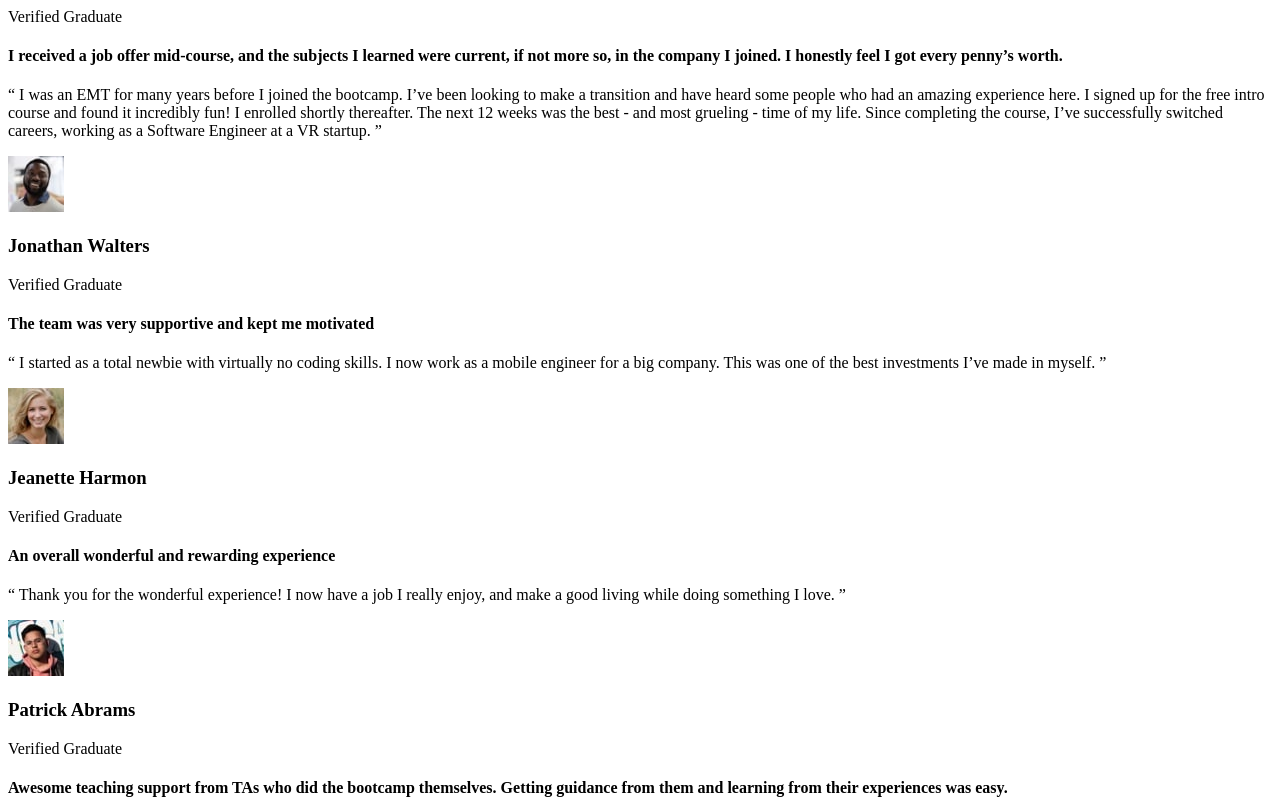
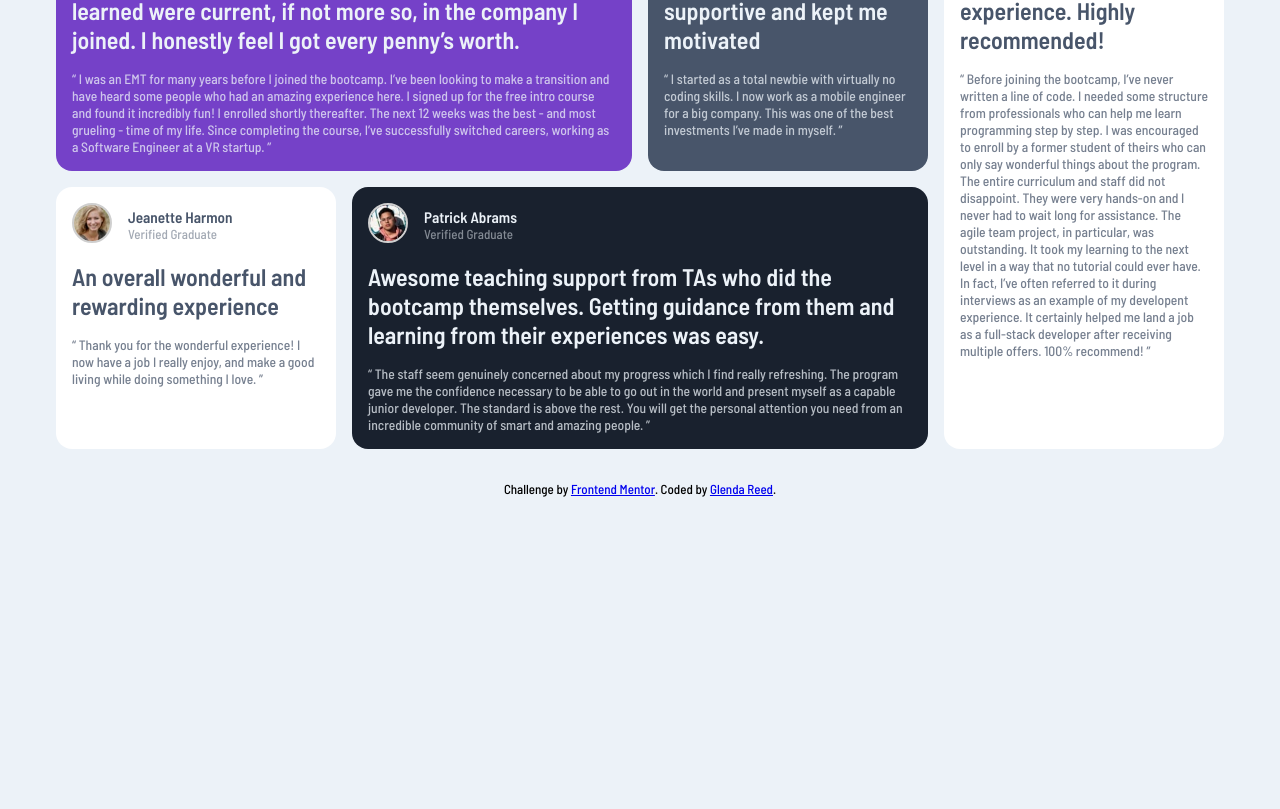
Before and after one commit to Glenda9031/Testimonials_Grid_Section, a plain HTML site: page index.html in a window 1280 px wide. Shown: the part 140-949 px from the top of the page. After the commit the page ends 800 px from the top, so only its background shows below. Drawn offline with Linux system fonts and the light colour scheme.

Commit message:
Update index.html and style.css

```diff
--- a/css/style.css
+++ b/css/style.css
@@ -0,0 +1,129 @@
+:root {
+    --violet: hsl(263, 55%, 52%);
+    --dark-blue: hsl(219, 29%, 14%);
+    --dark-grayish-blue: hsl(217, 19%, 35%);
+    --white: hsl(0, 0%, 100%);
+    --gray: hsl(0, 0%, 81%);
+    --light-gray: hsl(210, 46%, 95%);
+}
+
+* {
+    margin: 0;
+    padding: 0;
+    box-sizing: border-box;
+}
+
+body {
+    background-color: var(--light-gray);
+    font-size: 13px;
+    font-family: 'Barlow Semi Condensed', sans-serif;
+    font-weight: 500;
+}
+
+.container {
+    max-width: 1200px;
+    padding: 2rem 1rem;
+    margin: 0 auto;
+    display: grid;
+    grid-gap: 1rem;
+}
+
+.card {
+    background-color: var(--white);
+    border-radius: 1rem;
+    color: var(--dark-grayish-blue);
+    padding: 1rem;
+}
+
+.card__primary {
+    background-color: var(--violet);
+    background-image: url('../images/bg-pattern-quotation.svg');
+    background-repeat: no-repeat;
+    background-position 88% 0%;
+    color: var(--light-gray);
+}
+
+.card__gray {
+    background-color: var(--dark-grayish-blue);
+    color: var(--light-gray);
+}
+
+.card__dark {
+    background-color: var(--dark-blue);
+    color: var(--light-gray);
+}
+
+.card__header {
+    display: flex;
+    align-items: center;
+}
+
+.card__header--image > img {
+    height: 2.5rem;
+    width: 2.5rem;
+    border: 2px solid var(--gray);
+    border-radius: 50%;
+}
+
+.card,
+.card__primary,
+.card__header--image > img {
+    border: 2px solid var(--gray);
+}
+
+.card,
+.card__dark,
+.card__header > img {
+    border: 2px solid var(--vioet);
+}
+
+.card__header--info {
+    margin-left: 1rem;
+}
+
+.card__header--info > p {
+    opacity: 0.5;
+}
+
+.card__body h4 {
+    font-size: 1.5rem;
+    padding-top: 1rem;
+}
+
+.card__body p {
+    font-size: 0.85rem;
+    opacity: 0.75;
+    padding-top: 1rem;
+}
+
+.attribution {
+    text-align: center;
+}
+
+@media screen and (min-width: 1024px) {
+    .container {
+        grid-template-columns: repeat(4, minmax(0, 1fr));
+    }
+
+    .card__primary {
+        grid-column-start: 1;
+        grid-column-end: 3;
+    }
+
+    .card__light {
+        grid-column-start: 1
+        grid-column-end: 2;
+    }
+
+    .card__dark {
+        grid-column-start: 2;
+        grid-column-end: 4;
+    }
+
+    .card__long {
+        grid-row-start: 1;
+        grid-row-end: 3;
+        grid-column-start: 4;
+        grid=column-end: 5;;
+    }
+}
--- a/index.html
+++ b/index.html
@@ -20,7 +20,7 @@
             <img src="images/image-daniel.jpg" alt="Daniel Clifford">
           </div>
           <div class="card__header--info">
-            <h1>Daniel Clifford</h1>
+            <h3>Daniel Clifford</h3>
             <p>Verified Graduate</p>
           </div>
         </div>
```
